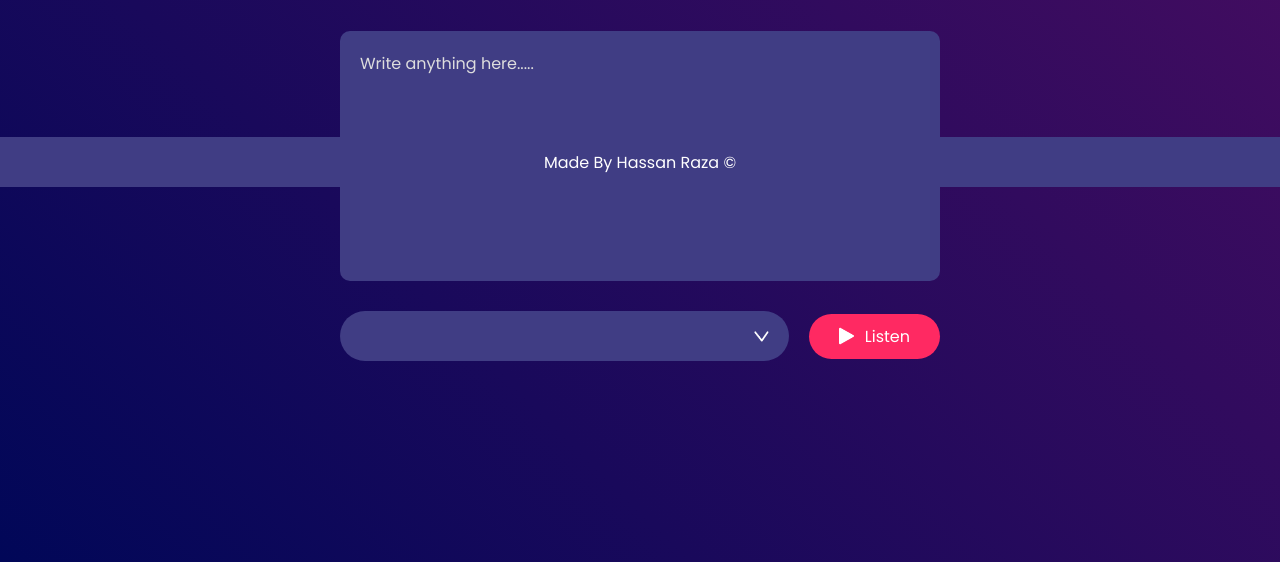
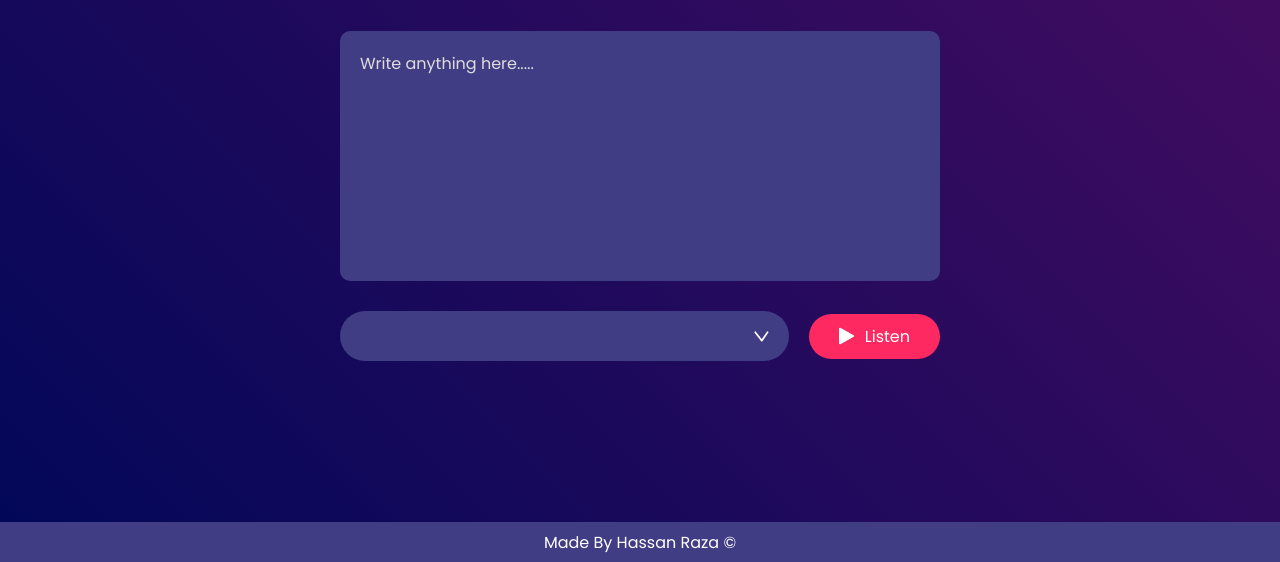
Before and after one commit to hassanraza2008/text-to-speech, a plain HTML site: page index.html in a window 1280 px wide. Shown: the part 238-800 px from the top of the page. Drawn offline with Linux system fonts and the light colour scheme.

Commit message:
Update styles.css

```diff
--- a/styles.css
+++ b/styles.css
@@ -98,14 +98,15 @@ select {
 
 footer {
     position: fixed;
-    top: -100;
+    bottom: 0;
     display: flex;
     background: #403d84;
     color: #fff;
-    height: 50px;
+    height: 40px;
     width: 100%;
     border: 0;
     outline: 0;
     align-items: center;
     justify-content: center;
+    z-index: 2;
 }
```
